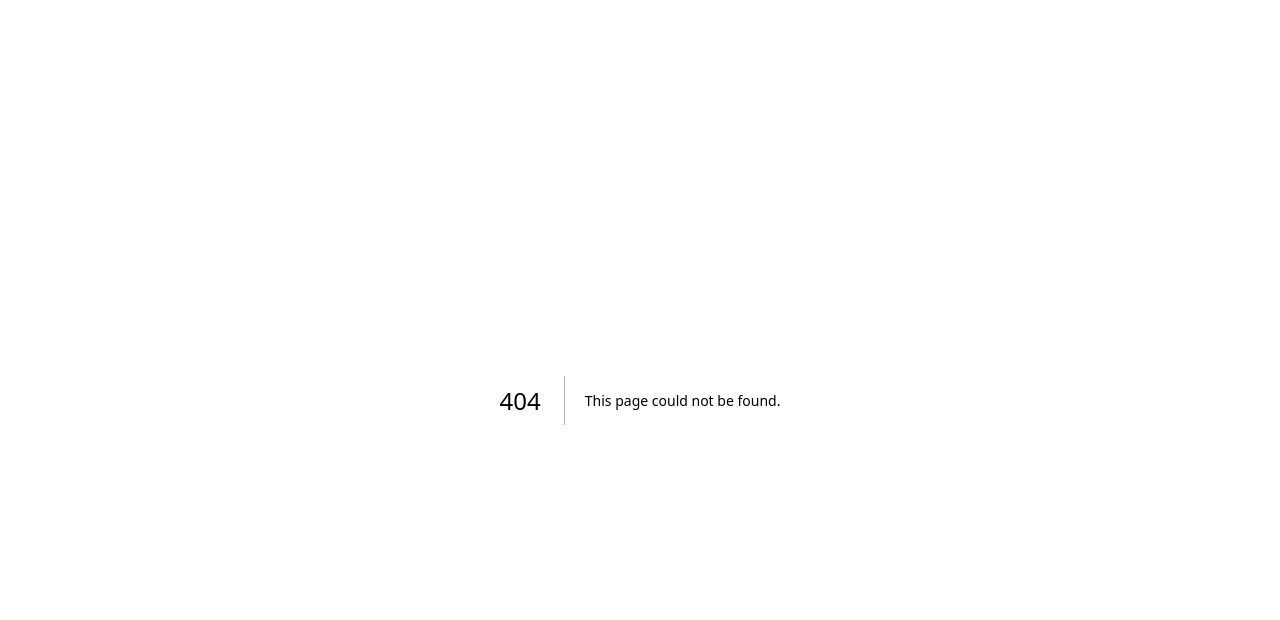
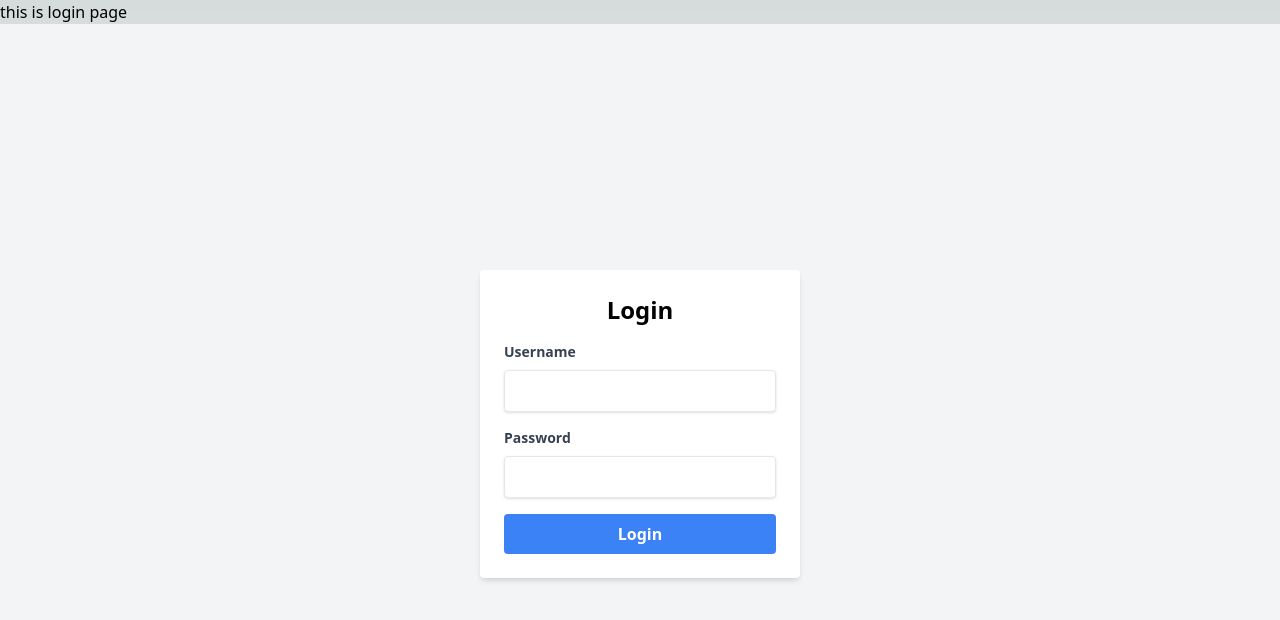
Before and after one commit to ottomann1/slowchat, a Next.js app: page /login in a window 1280 px wide. Before the commit this address had no page. Shown: the top 620 px of the page. Built offline with nearby package versions, Linux system fonts and the light colour scheme.

Commit message:
authentication, login and redirects added

```diff
--- a/package.json
+++ b/package.json
@@ -23,6 +23,7 @@
     "@types/pg": "^8.11.6",
     "@types/react": "^18",
     "@types/react-dom": "^18",
+    "daisyui": "^4.12.10",
     "drizzle-kit": "^0.23.0",
     "eslint": "^8",
     "eslint-config-next": "14.2.5",
--- /dev/null
+++ b/src/app/login/login-form.tsx
@@ -0,0 +1,65 @@
+
+import { useState } from 'react';
+import { useRouter } from 'next/navigation';
+import { auth } from '../../server/auth/auth';
+
+export function LoginForm(){
+  const [username, setUsername] = useState('');
+  const [password, setPassword] = useState('');
+  const [error, setError] = useState('');
+  const router = useRouter();
+
+  const handleSubmit = async (event: React.FormEvent) => {
+    event.preventDefault();
+    try {
+      await auth(username, password);
+      router.push('/');
+    } catch (err) {
+      setError('Invalid password. Please try again.');
+    }
+  };
+
+
+return (
+    <div className="flex items-center justify-center min-h-screen bg-gray-100">
+      <div className="p-6 bg-white rounded shadow-md w-80">
+        <h1 className="mb-4 text-2xl font-bold text-center">Login</h1>
+        <form onSubmit={handleSubmit}>
+          <div className="mb-4">
+            <label className="block mb-2 text-sm font-bold text-gray-700">
+              Username
+            </label>
+            <input
+              type="text"
+              value={username}
+              onChange={(e) => setUsername(e.target.value)}
+              required
+              className="w-full px-3 py-2 border rounded shadow appearance-none focus:outline-none focus:ring-2 focus:ring-blue-500"
+            />
+          </div>
+          <div className="mb-4">
+            <label className="block mb-2 text-sm font-bold text-gray-700">
+              Password
+            </label>
+            <input
+              type="password"
+              value={password}
+              onChange={(e) => setPassword(e.target.value)}
+              required
+              className="w-full px-3 py-2 border rounded shadow appearance-none focus:outline-none focus:ring-2 focus:ring-blue-500"
+            />
+          </div>
+          {error && <p className="mb-4 text-sm text-red-500">{error}</p>}
+          <div className="flex items-center justify-between">
+            <button
+              type="submit"
+              className="w-full px-4 py-2 font-bold text-white bg-blue-500 rounded hover:bg-blue-700 focus:outline-none focus:ring-2 focus:ring-blue-500 focus:ring-opacity-50"
+            >
+              Login
+            </button>
+          </div>
+        </form>
+      </div>
+    </div>
+  );
+};
--- /dev/null
+++ b/src/app/login/page.tsx
@@ -0,0 +1,9 @@
+"use client"
+import { LoginForm } from "./login-form";
+
+export default function login(){
+return(<div>
+       <h1>this is login page</h1>
+       <LoginForm/>
+       </div>)
+}
--- a/src/app/page.tsx
+++ b/src/app/page.tsx
@@ -1,8 +1,20 @@
+import { isLoggedIn } from "@/server/auth/auth";
+import { is } from "drizzle-orm";
+import { redirect } from "next/navigation";
 
-export default function Home() {
-  return (
+
+
+export default async function Home() {
+
+  const loggedIn = await isLoggedIn();
+  console.log(loggedIn)
+  if(!loggedIn){
+    return redirect("/login")
+  }
+  else return (
     <main>
     <h1>This is the main page</h1>
+
     </main>
   );
 }
--- /dev/null
+++ b/src/server/auth/auth.ts
@@ -0,0 +1,27 @@
+"use server";
+import "dotenv/config";
+import { cookies } from "next/headers";
+import { redirect } from "next/navigation";
+
+export const auth = async (username: string, password: string) => {
+  const sharedPassword = process.env.SHARED_PASSWORD;
+
+  if (password === sharedPassword) {
+    cookies().set("slowuser", username);
+    return { success: true, username };
+    redirect("/");
+  }
+
+  throw new Error("Invalid password");
+};
+
+export async function isLoggedIn(): Promise<boolean> {
+  const user = cookies().get("slowuser")?.value;
+  console.log(user);
+  if (!user) return false;
+  else return true;
+}
+
+export async function logout() {
+  // localStorage.removeItem("username");
+}
--- a/tailwind.config.ts
+++ b/tailwind.config.ts
@@ -15,6 +15,6 @@ const config: Config = {
       },
     },
   },
-  plugins: [],
+  plugins: [require("daisyui")],
 };
 export default config;
```
Also changed, not shown: 1 other file (tests, documents, lock files or other folders).
